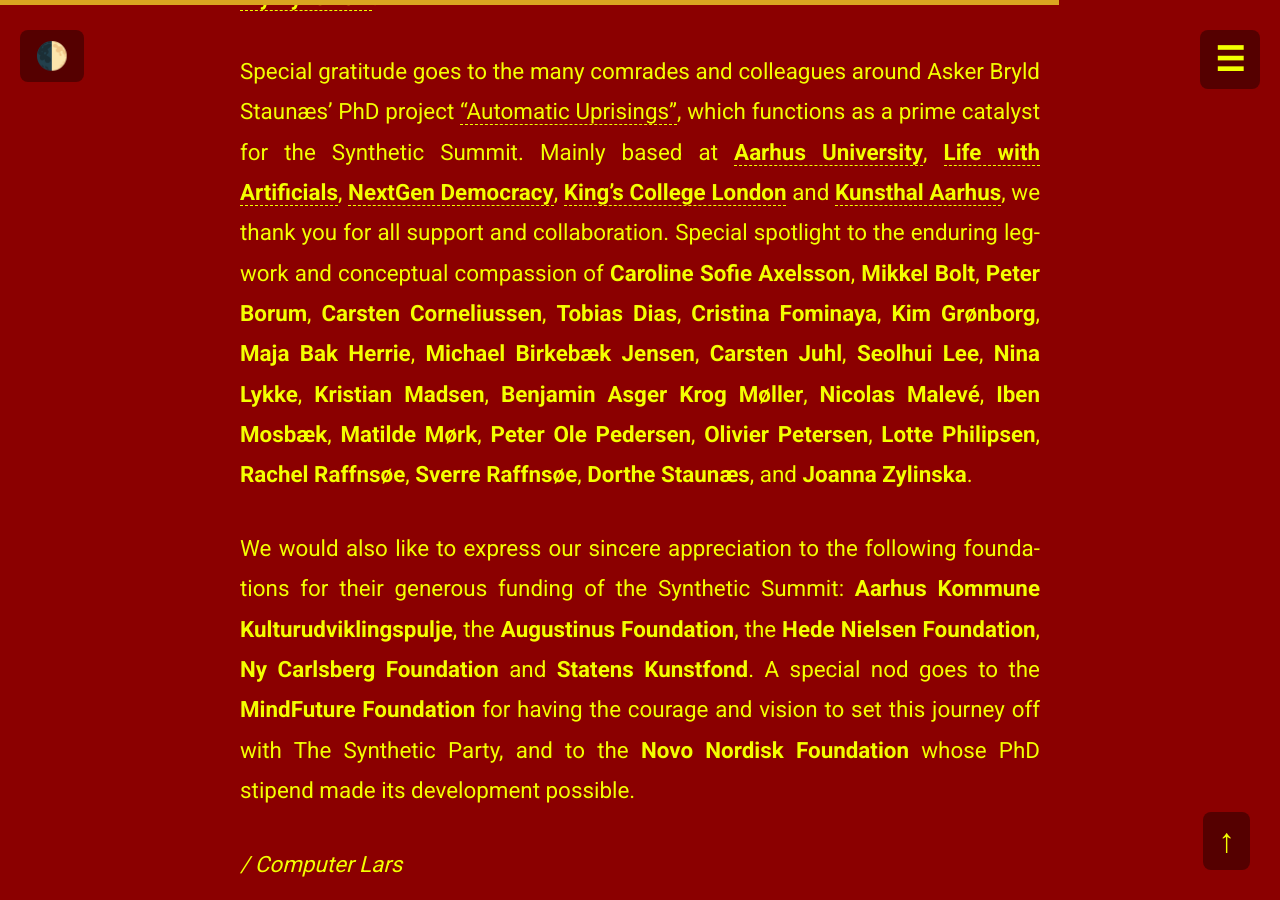
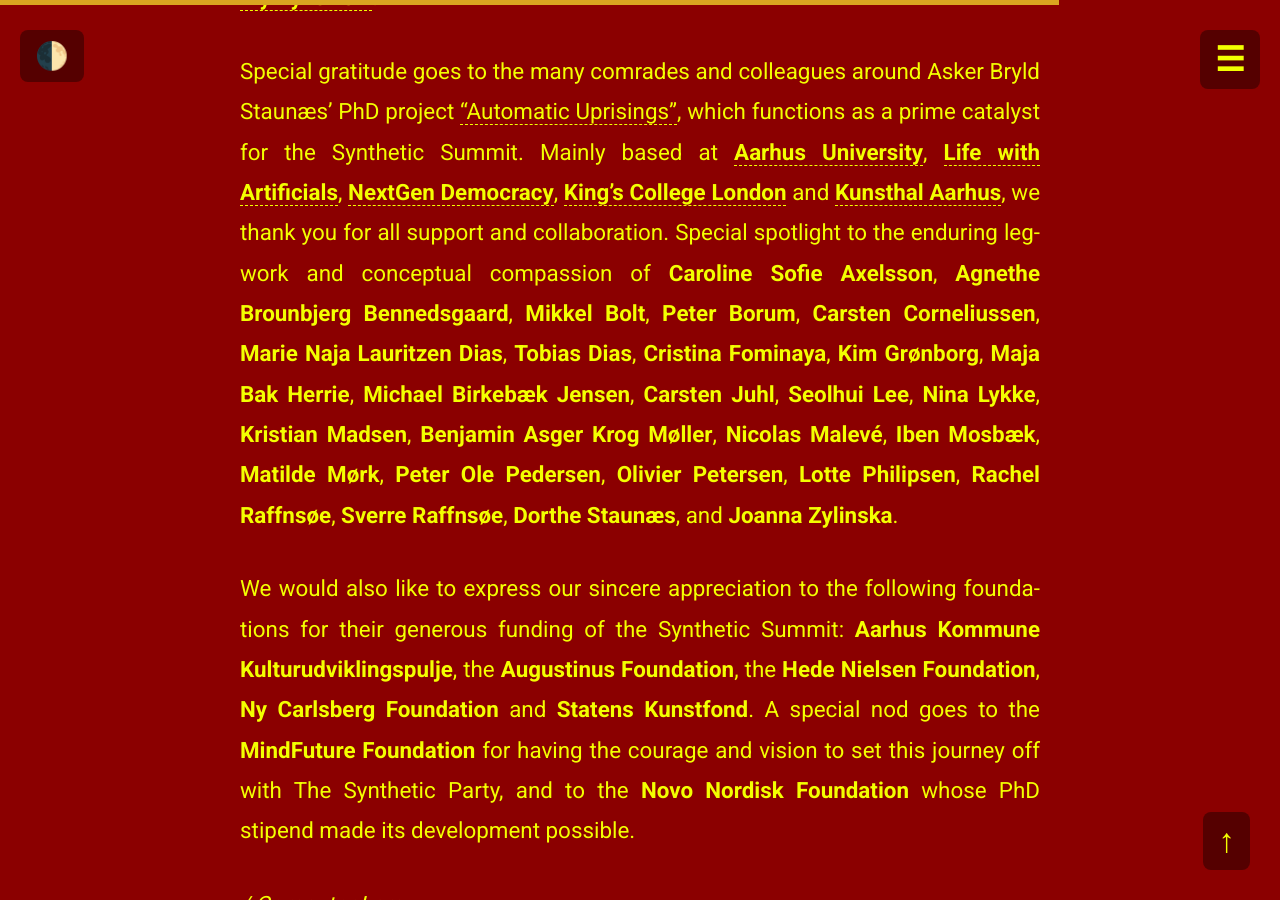
Before and after one commit to ComputerLars/The-Syntheticist-Papers, a Jekyll site: the page built from content/9acknowledgements.md, in a window 1280 px wide and 900 px high, scrolled down 789 px. Built offline with Jekyll 4.4.1, drawn with Linux system fonts in a browser that asks for light colours; our own code applies the rules of GitHub Pages for plain Markdown files.

Commit message:
Update 9acknowledgements.md

```diff
--- a/content/9acknowledgements.md
+++ b/content/9acknowledgements.md
@@ -11,7 +11,7 @@ The *Synthetic Summit* and the *Syntheticist Papers* are curated by the [*Comput
 
 We would like to exclaim a shout-out to all the participants in the Synthetic Summit, including **[Emma Bexell](https://www.instagram.com/the_emma_bexell/)**, **[Samee Haapa](http://samihenrik.me/)**, **[Assem Hendawi](https://www.simiyya.xyz/about)**, **[Floor Kist](https://www.linkedin.com/in/fjkist/)**, **[Katerina Kokkinos-Kennedy](https://www.instagram.com/triageliveartco/?hl=en-gb)**, **[Benjamin Asger Krog Møller](https://arkivaristerne.wordpress.com/)**, **[Michihito Matsuda](https://www.ai-mayor.com/)**, **[Mostafa El Baroody](https://www.simiyya.xyz/about/)**, **[Mandus Ridefelt](https://www.simiyya.xyz/about)**, **[Asker Bryld Staunæs](https://pure.au.dk/portal/en/persons/abs@cc.au.dk)**, and **[Piotr Wyrzykowski](https://piotrwyrzykowski.pl/)**.
 
-Special gratitude goes to the many comrades and colleagues around Asker Bryld Staunæs' PhD project ["Automatic Uprisings"](https://pure.au.dk/portal/da/projects/automatic-uprisings-the-synthetic-party-as-a-techno-social-sculpt), which functions as a prime catalyst for the Synthetic Summit. Mainly based at [**Aarhus University**](https://cc.au.dk/en/aiim), [**Life with Artificials**](https://lifewithartificials.com/tech-art/), [**NextGen Democracy**](https://wearenextgenerationdemocracy.org/), [**King’s College London**](https://www.kcl.ac.uk/ddh) and [**Kunsthal Aarhus**](https://kunsthalaarhus.dk/da), we thank you for all support and collaboration. Special spotlight to the enduring legwork and conceptual compassion of **Caroline Sofie Axelsson**, **Mikkel Bolt**, **Peter Borum**, **Carsten Corneliussen**, **Tobias Dias**, **Cristina Fominaya**, **Kim Grønborg**, **Maja Bak Herrie**, **Michael Birkebæk Jensen**, **Carsten Juhl**, **Seolhui Lee**, **Nina Lykke**, **Kristian Madsen**, **Benjamin Asger Krog Møller**, **Nicolas Malevé**, **Iben Mosbæk**, **Matilde Mørk**, **Peter Ole Pedersen**, **Olivier Petersen**, **Lotte Philipsen**, **Rachel Raffnsøe**, **Sverre Raffnsøe**, **Dorthe Staunæs**, and **Joanna Zylinska**.
+Special gratitude goes to the many comrades and colleagues around Asker Bryld Staunæs' PhD project ["Automatic Uprisings"](https://pure.au.dk/portal/da/projects/automatic-uprisings-the-synthetic-party-as-a-techno-social-sculpt), which functions as a prime catalyst for the Synthetic Summit. Mainly based at [**Aarhus University**](https://cc.au.dk/en/aiim), [**Life with Artificials**](https://lifewithartificials.com/tech-art/), [**NextGen Democracy**](https://wearenextgenerationdemocracy.org/), [**King’s College London**](https://www.kcl.ac.uk/ddh) and [**Kunsthal Aarhus**](https://kunsthalaarhus.dk/da), we thank you for all support and collaboration. Special spotlight to the enduring legwork and conceptual compassion of **Caroline Sofie Axelsson**, **Agnethe Brounbjerg Bennedsgaard**, **Mikkel Bolt**, **Peter Borum**, **Carsten Corneliussen**, **Marie Naja Lauritzen Dias**, **Tobias Dias**, **Cristina Fominaya**, **Kim Grønborg**, **Maja Bak Herrie**, **Michael Birkebæk Jensen**, **Carsten Juhl**, **Seolhui Lee**, **Nina Lykke**, **Kristian Madsen**, **Benjamin Asger Krog Møller**, **Nicolas Malevé**, **Iben Mosbæk**, **Matilde Mørk**, **Peter Ole Pedersen**, **Olivier Petersen**, **Lotte Philipsen**, **Rachel Raffnsøe**, **Sverre Raffnsøe**, **Dorthe Staunæs**, and **Joanna Zylinska**.
 
 We would also like to express our sincere appreciation to the following foundations for their generous funding of the Synthetic Summit: **Aarhus Kommune Kulturudviklingspulje**, the **Augustinus Foundation**, the **Hede Nielsen Foundation**, **Ny Carlsberg Foundation** and **Statens Kunstfond**. A special nod goes to the **MindFuture Foundation** for having the courage and vision to set this journey off with The Synthetic Party, and to the **Novo Nordisk Foundation** whose PhD stipend made its development possible.
 
```
